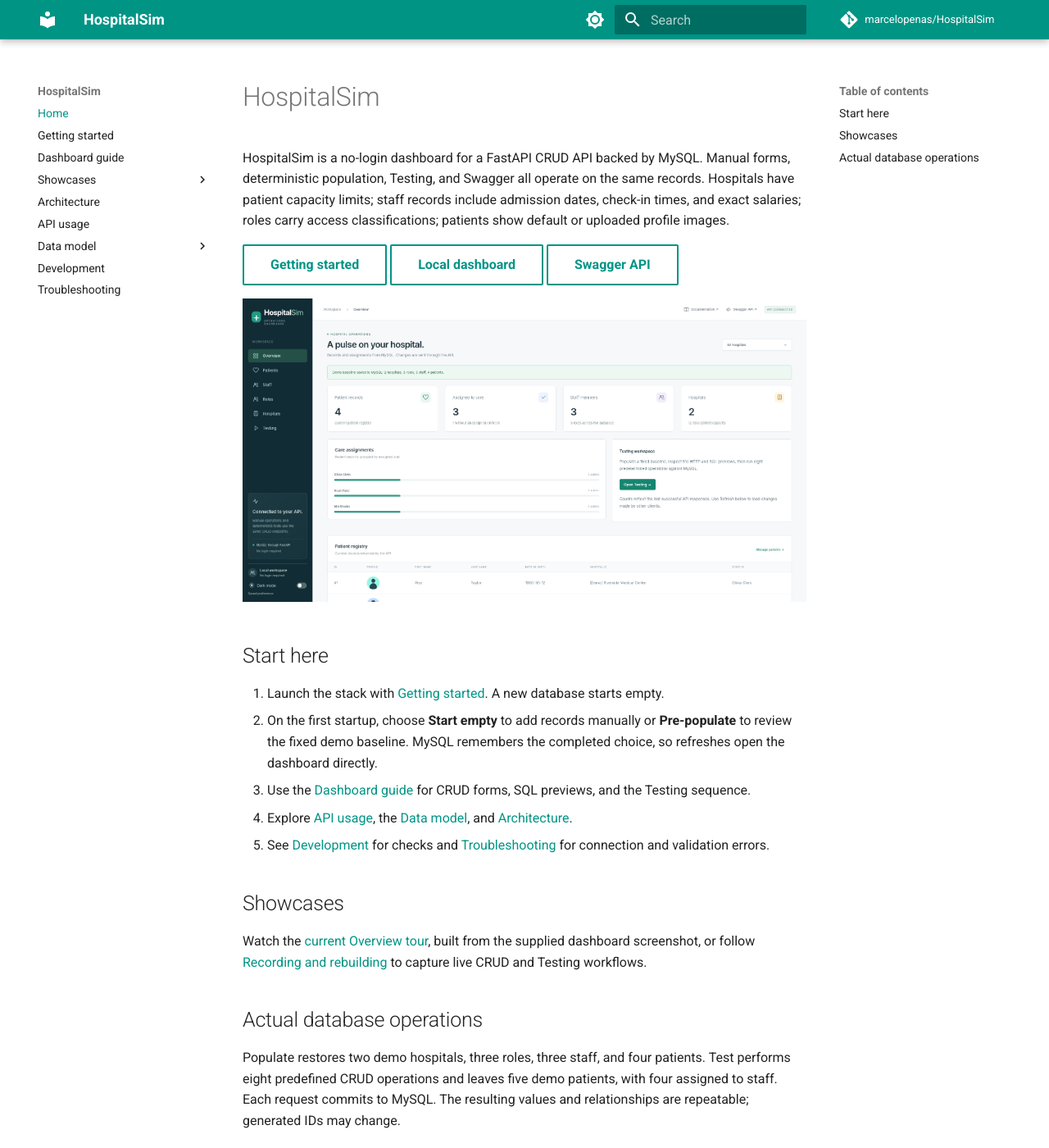
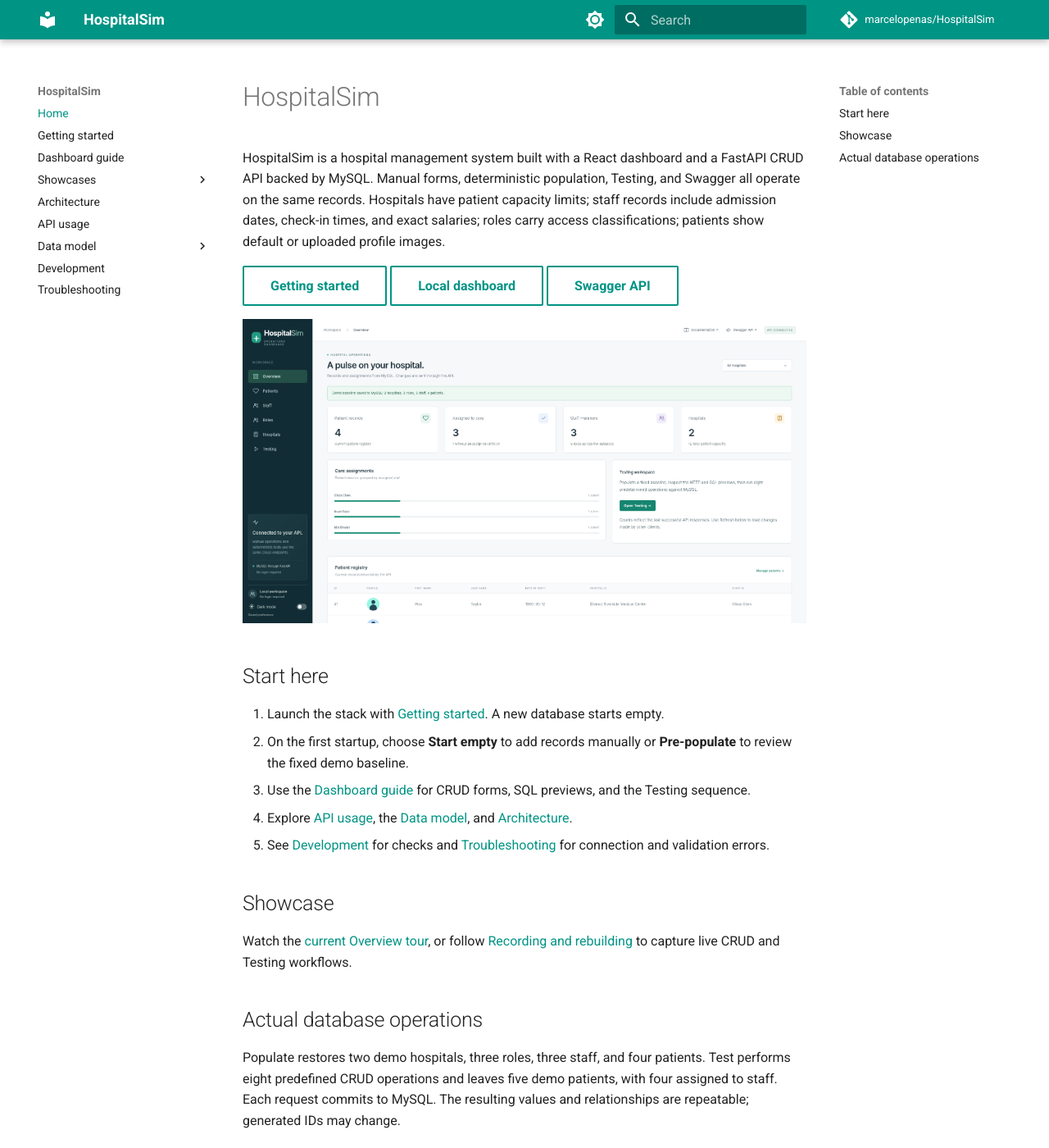
Before and after one commit to marcelopenas/HospitalSim, an MkDocs documentation site: the page built from docs/index.md, in a window 1280 px wide and 1400 px high. Shown: the whole window at 82% size. Built offline with MkDocs 1.6.1 and Material for MkDocs 9.7.7, drawn with Linux system fonts in a browser that asks for light colours; comment, search, counter and statistics services are not loaded.

```diff
--- a/docs/index.md
+++ b/docs/index.md
@@ -1,6 +1,6 @@
 # HospitalSim
 
-HospitalSim is a no-login dashboard for a FastAPI CRUD API backed by MySQL. Manual forms, deterministic population, Testing, and Swagger all operate on the same records. Hospitals have patient capacity limits; staff records include admission dates, check-in times, and exact salaries; roles carry access classifications; patients show default or uploaded profile images.
+HospitalSim is a hospital management system built with a React dashboard and a FastAPI CRUD API backed by MySQL. Manual forms, deterministic population, Testing, and Swagger all operate on the same records. Hospitals have patient capacity limits; staff records include admission dates, check-in times, and exact salaries; roles carry access classifications; patients show default or uploaded profile images.
 
 [Getting started](getting-started.md){ .md-button }
 [Local dashboard](http://localhost:3000){ .md-button }
@@ -11,14 +11,14 @@ HospitalSim is a no-login dashboard for a FastAPI CRUD API backed by MySQL. Manu
 ## Start here
 
 1. Launch the stack with [Getting started](getting-started.md). A new database starts empty.
-2. On the first startup, choose **Start empty** to add records manually or **Pre-populate** to review the fixed demo baseline. MySQL remembers the completed choice, so refreshes open the dashboard directly.
+2. On the first startup, choose **Start empty** to add records manually or **Pre-populate** to review the fixed demo baseline.
 3. Use the [Dashboard guide](dashboard.md) for CRUD forms, SQL previews, and the Testing sequence.
 4. Explore [API usage](api/index.md), the [Data model](models/index.md), and [Architecture](architecture.md).
 5. See [Development](development.md) for checks and [Troubleshooting](troubleshooting.md) for connection and validation errors.
 
-## Showcases
+## Showcase
 
-Watch the [current Overview tour](vid/index.md), built from the supplied dashboard screenshot, or follow [Recording and rebuilding](vid/recording.md) to capture live CRUD and Testing workflows.
+Watch the [current Overview tour](vid/index.md), or follow [Recording and rebuilding](vid/recording.md) to capture live CRUD and Testing workflows.
 
 ## Actual database operations
 
--- a/docs/vid/capture.py
+++ b/docs/vid/capture.py
@@ -549,7 +549,7 @@ async def capture(url: str, destination: Path, headed: bool) -> None:
                 await page.get_by_role("button", name="Test", exact=True).click()
                 await recorder.shot(
                     "test-story",
-                    "Before the test runs, review the plain-English story, eight operations, and expected final state.",
+                    "Before the test runs, review the plain story, eight operations, and expected final state.",
                     7,
                 )
                 await recorder.expand(6)
```
Also changed, not shown: docs/architecture.md (+1 -1 lines), docs/dashboard.md (+2 -10 lines), docs/development.md (+1 -1 lines), web/README.md (+1 -1 lines).
